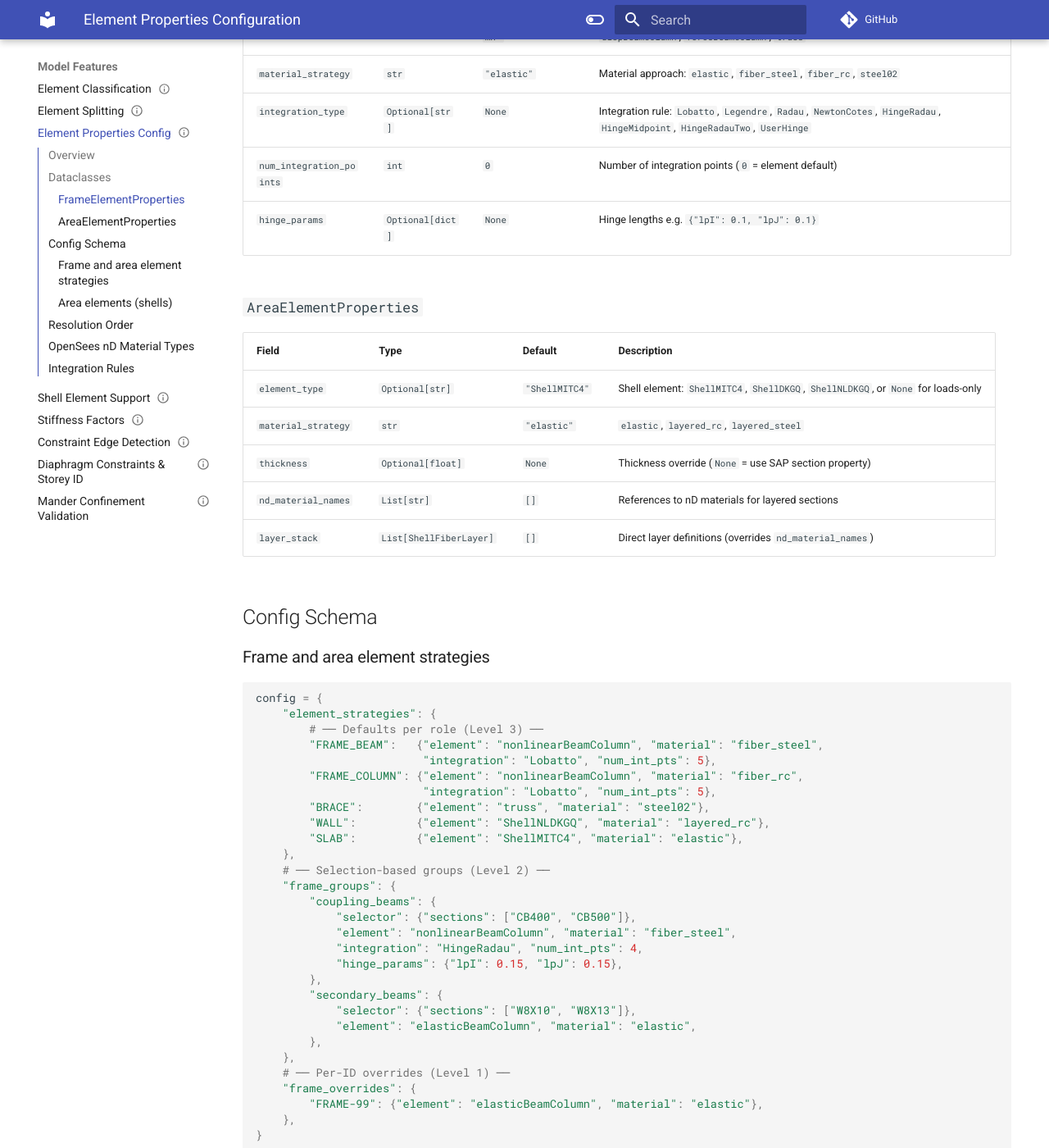
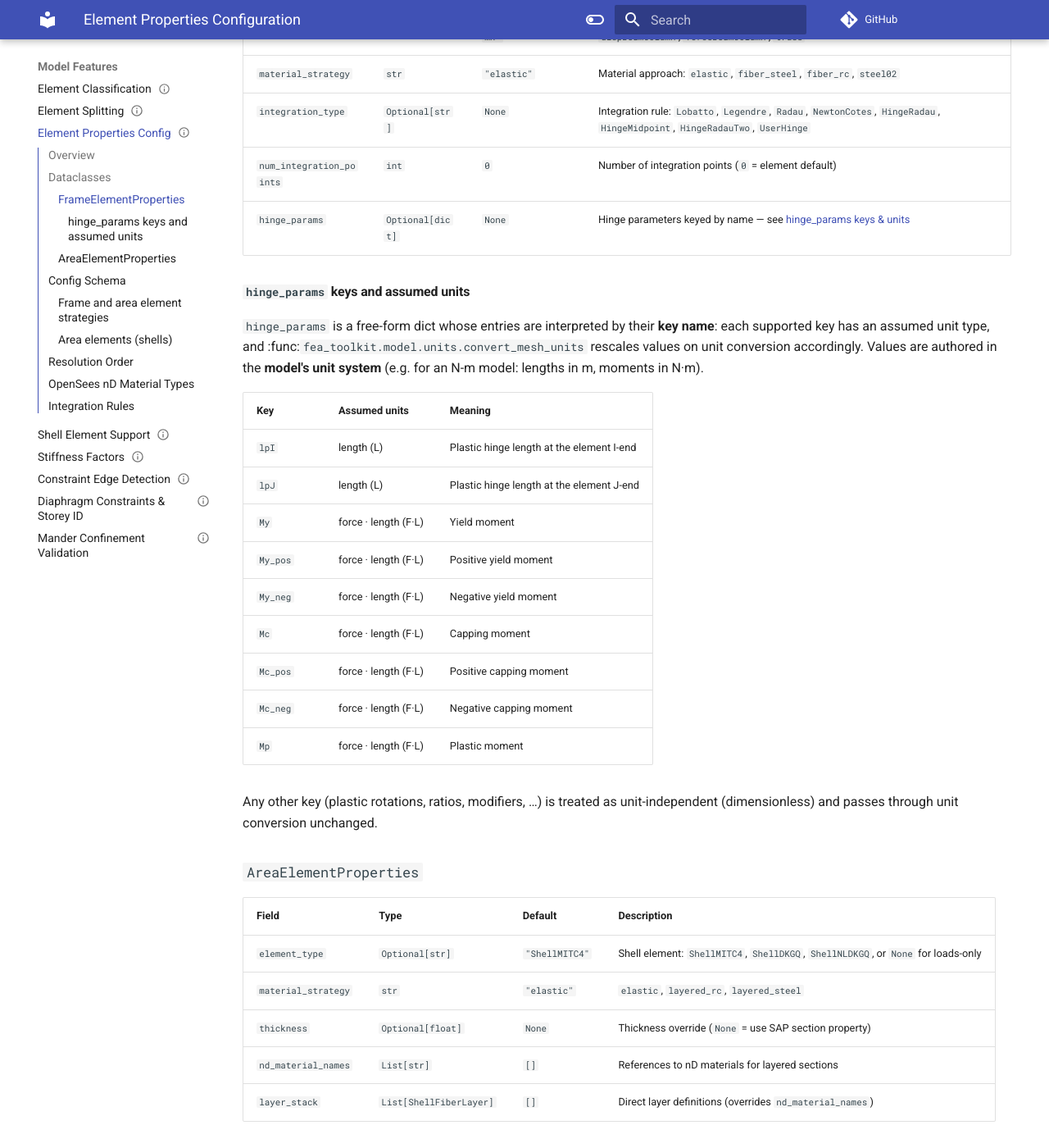
Before and after one commit to boustrephon/fea_toolkit, an MkDocs documentation site: the page built from docs/element_properties_config.md, in a window 1280 px wide and 1400 px high, scrolled down 881 px. Shown: the whole window at 82% size. Built offline with MkDocs 1.6.1 and Material for MkDocs 9.7.7, drawn with Linux system fonts in a browser that asks for light colours; comment, search, counter and statistics services are not loaded.

Commit message:
docs(element-properties): document hinge_params keys and assumed units
Add a key/units reference table for hinge_params to the element-properties config guide: length keys (lpI/lpJ), moment keys (My/Mc/Mp and _pos/_neg variants), and the dimensionless default for any other key, as consumed by convert_mesh_units.

```diff
--- a/docs/element_properties_config.md
+++ b/docs/element_properties_config.md
@@ -38,7 +38,31 @@ flowchart LR
 | `material_strategy` | `str` | `"elastic"` | Material approach: `elastic`, `fiber_steel`, `fiber_rc`, `steel02` |
 | `integration_type` | `Optional[str]` | `None` | Integration rule: `Lobatto`, `Legendre`, `Radau`, `NewtonCotes`, `HingeRadau`, `HingeMidpoint`, `HingeRadauTwo`, `UserHinge` |
 | `num_integration_points` | `int` | `0` | Number of integration points (`0` = element default) |
-| `hinge_params` | `Optional[dict]` | `None` | Hinge lengths e.g. `{"lpI": 0.1, "lpJ": 0.1}` |
+| `hinge_params` | `Optional[dict]` | `None` | Hinge parameters keyed by name — see [hinge_params keys & units](#hinge_params-keys-and-assumed-units) |
+
+#### `hinge_params` keys and assumed units
+
+`hinge_params` is a free-form dict whose entries are interpreted by their
+**key name**: each supported key has an assumed unit type, and
+:func:`fea_toolkit.model.units.convert_mesh_units` rescales values on unit
+conversion accordingly.  Values are authored in the **model's unit system**
+(e.g. for an N-m model: lengths in m, moments in N·m).
+
+| Key | Assumed units | Meaning |
+|---|---|---|
+| `lpI` | length (L) | Plastic hinge length at the element I-end |
+| `lpJ` | length (L) | Plastic hinge length at the element J-end |
+| `My` | force · length (F·L) | Yield moment |
+| `My_pos` | force · length (F·L) | Positive yield moment |
+| `My_neg` | force · length (F·L) | Negative yield moment |
+| `Mc` | force · length (F·L) | Capping moment |
+| `Mc_pos` | force · length (F·L) | Positive capping moment |
+| `Mc_neg` | force · length (F·L) | Negative capping moment |
+| `Mp` | force · length (F·L) | Plastic moment |
+
+Any other key (plastic rotations, ratios, modifiers, …) is treated as
+unit-independent (dimensionless) and passes through unit conversion
+unchanged.
 
 ### `AreaElementProperties`
 
```
